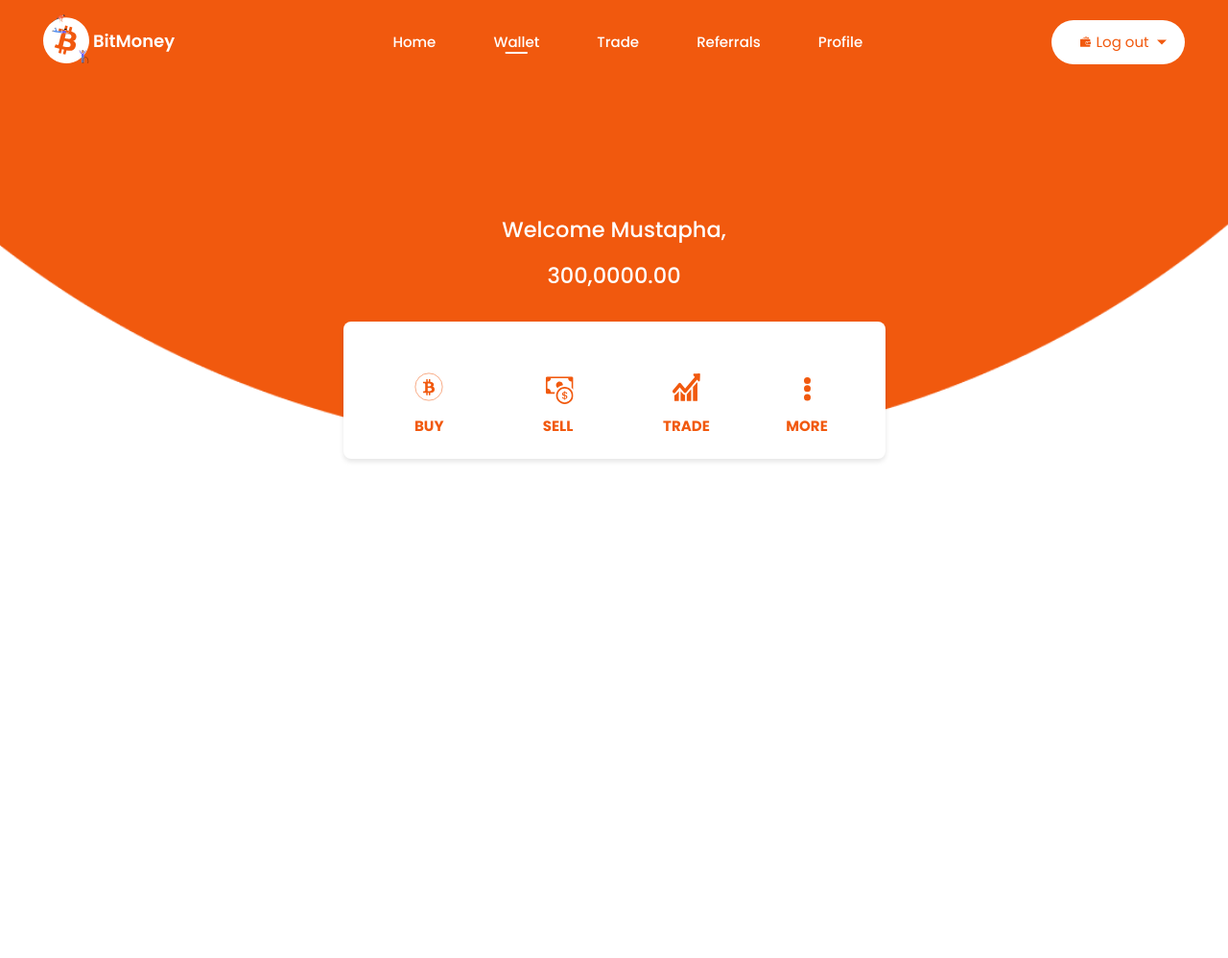
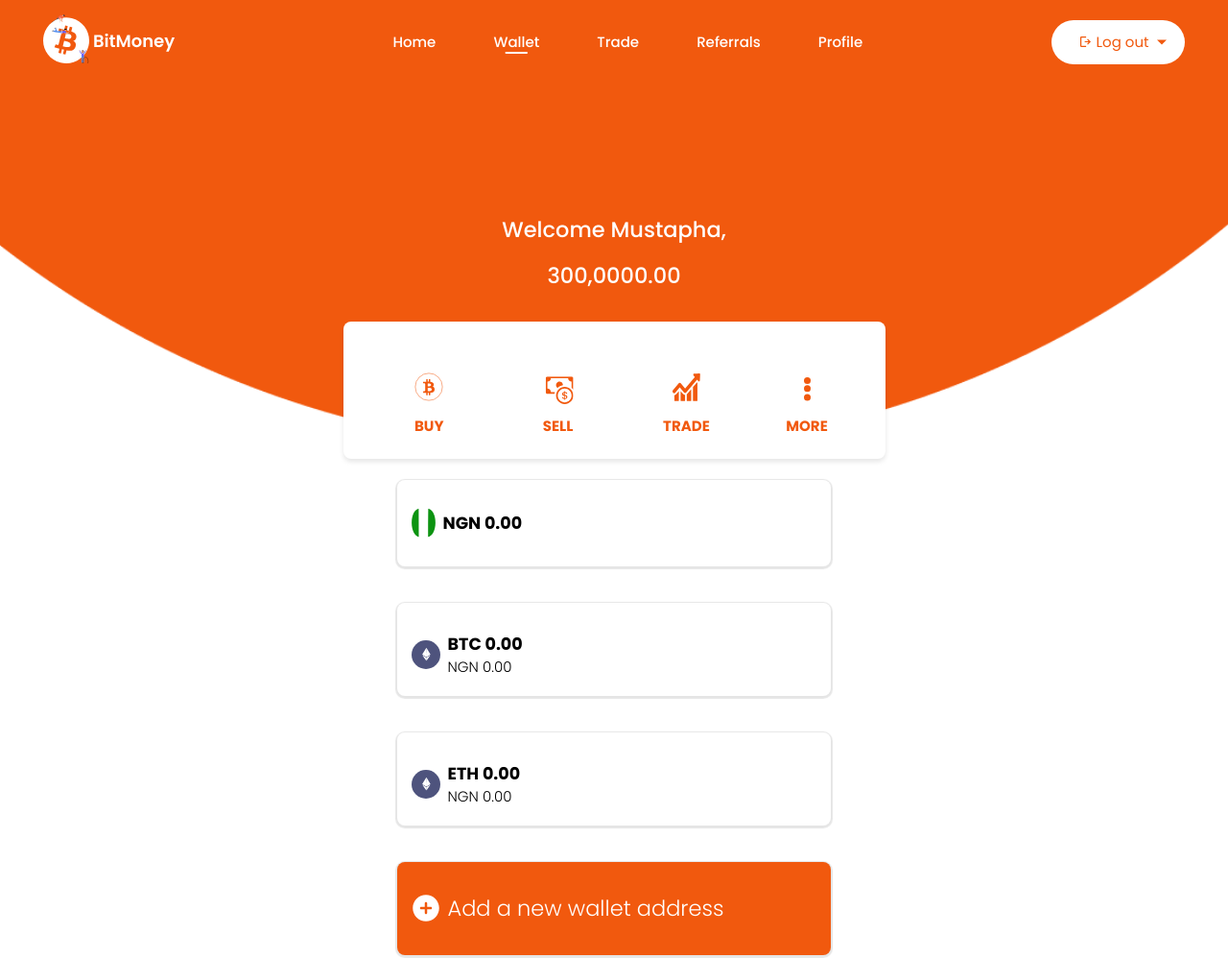
Before and after one commit to Maurice-Jah/BitMoney, a plain HTML site: page dashboard/Index_dashboard.html in a window 1280 px wide. Shown: the top 998 px of the page at 96% size. Before the commit the page ends 800 px from the top, so only its background shows below. Drawn offline with Linux system fonts and the light colour scheme.

Commit message:
wallet homepage

```diff
--- a/dashboard/Index_dashboard.html
+++ b/dashboard/Index_dashboard.html
@@ -58,7 +58,7 @@
         </ul>
 
         <a href="#" class="nav__button btn">
-          <img src="../images/wallet.svg" />
+          <img src="../images/logout_icon.svg" />
           <p>Log out</p>
         </a>
       </nav>
@@ -114,13 +114,43 @@
           </a>
         </div>
       </div>
-      <div class="dashboard-activities__naira"></div>
-      <div class="dashboard-activities__bitcoin"></div>
-      <div class="dashboard-activities__eth"></div>
+      <div class="dashboard-activities__naira">
+        <a href="">
+          <img src="../images/logo_nigeria.svg" />
+          <h3 class="text">NGN 0.00</h3>
+        </a>
+      </div>
+      <div class="dashboard-activities__bitcoin">
+        <a href="">
+          <img src="../images/logo_eth.svg" alt="image" />
+          <div class="text">
+            <h3>BTC 0.00</h3>
+            <p>NGN 0.00</p>
+          </div>
+        </a>
+      </div>
+      <div class="dashboard-activities__eth">
+        <a href="">
+          <img src="../images/logo_eth.svg" />
+          <div class="text">
+            <h3>ETH 0.00</h3>
+            <p>NGN 0.00</p>
+          </div>
+        </a>
+      </div>
+
+      <div class="dashboard-activities__add">
+        <a href="">
+          <img src="../images/add_icon.svg" />
+          <div class="text">
+            <p>Add a new wallet address</p>
+          </div>
+        </a>
+      </div>
     </section>
 
     <!-- footer -->
-    <!-- <section class="footer">
+    <section class="footer">
       <div class="footer__cta">
         <div class="footer__cta-image">
           <img src="../images/logo.png" alt="logo-img" />
@@ -208,8 +238,6 @@
         <a href=""><i class="fab fa-instagram"></i></a>
         <a href=""><i class="fab fa-twitter"></i></a>
       </div>
-    </div> -->
-
-    <!-- javascript -->
+    </div>
   </body>
 </html>
--- a/scss/pages/_home.scss
+++ b/scss/pages/_home.scss
@@ -633,7 +633,7 @@
     }
 
     &__button {
-      background-color: #fff;
+      background-color: $color-white;
       color: $color-primary;
       display: flex;
       align-items: center;
@@ -716,4 +716,48 @@
       }
     }
   }
+
+  &__naira,
+  &__bitcoin,
+  &__eth,
+  &__add {
+    margin: 1.4rem;
+    max-height: 6.5rem;
+    width: 40%;
+    margin: 2.5rem auto;
+    padding: 2rem 1rem;
+    box-shadow: 0px 1px 1px 2px rgba(0, 0, 0, 0.1);
+    border-radius: 8px;
+    a {
+      display: flex;
+      align-items: center;
+      text-decoration: none;
+      gap: 0.5rem;
+      color: $color-black;
+
+      img {
+        display: block;
+      }
+    }
+    .text {
+      p {
+        font-weight: 300;
+      }
+    }
+  }
+
+  &__naira {
+    margin-top: 1.5rem;
+  }
+
+  &__add {
+    background-color: $color-primary;
+
+    a {
+      color: $color-white;
+      font-weight: 600;
+      font-size: 1.5rem;
+      line-height: 2.5rem;
+    }
+  }
 }
```
Also changed, not shown: css/min/styles.css, css/styles.css, images/add_icon.svg (added), images/logo_bitcoin.png (added), images/logout_icon.svg (added).
